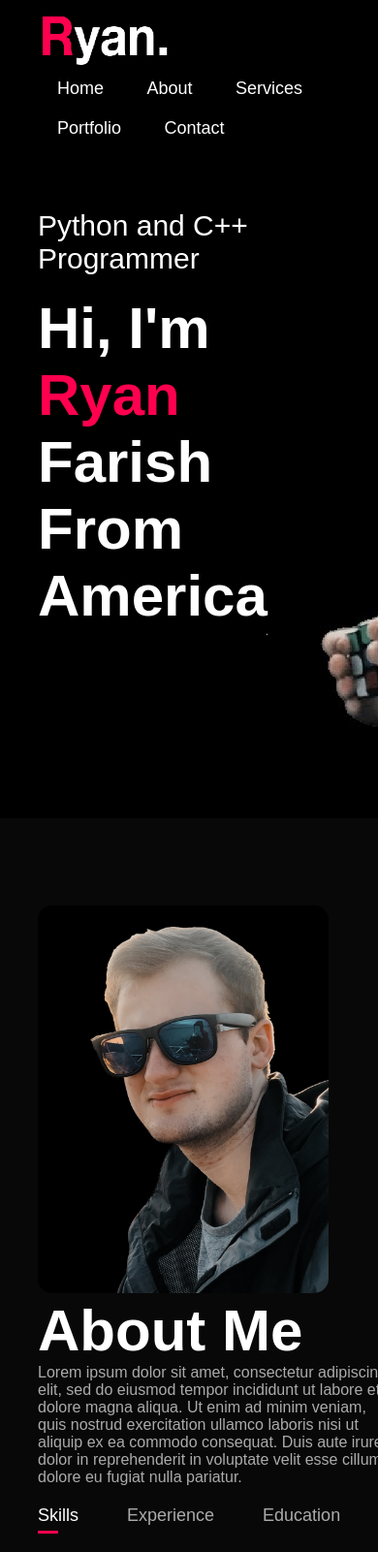
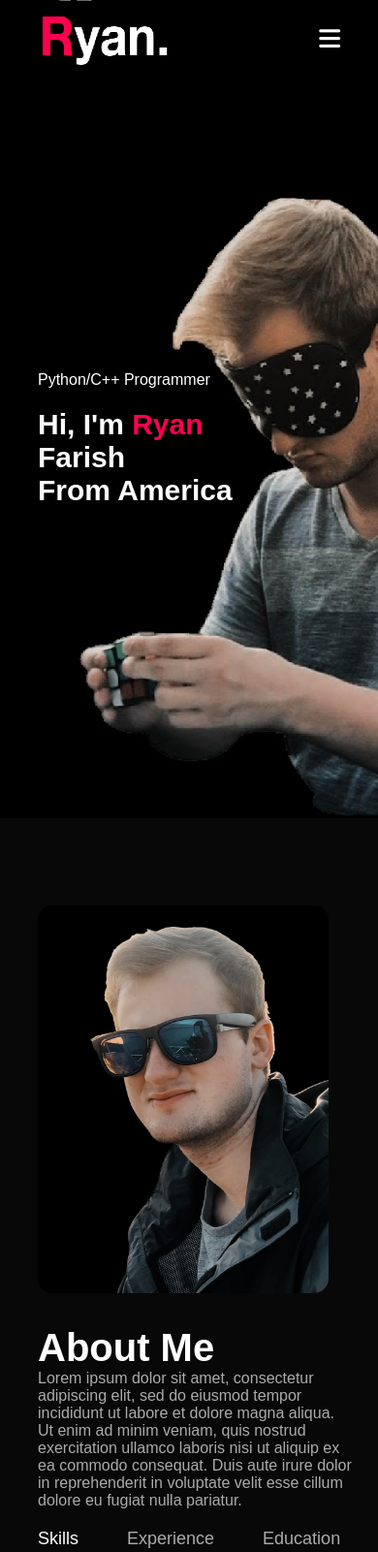
Before and after one commit to rpfarish/portfolioWebsite, a plain HTML site: page index.html in a window 390 px wide. Shown: the top 1601 px of the page at 97% size. Drawn offline with Linux system fonts and the light colour scheme.

Commit message:
added responsive design for small screens

```diff
--- a/index.html
+++ b/index.html
@@ -19,16 +19,18 @@
         <div class="container">
             <nav>
                 <img src="images/logo.png" class="logo" alt="logo">
-                <ul>
-                    <li><a href="#">Home</a></li>
-                    <li><a href="#">About</a></li>
-                    <li><a href="#">Services</a></li>
-                    <li><a href="#">Portfolio</a></li>
-                    <li><a href="#">Contact</a></li>
+                <ul id="sidemenu">
+                    <li><a href="#header" onclick="closemenu()">Home</a></li>
+                    <li><a href="#about" onclick="closemenu()">About</a></li>
+                    <li><a href="#services" onclick="closemenu()">Services</a></li>
+                    <li><a href="#" onclick="closemenu()">Portfolio</a></li>
+                    <li><a href="#" onclick="closemenu()">Contact</a></li>
+                    <i class="fas fa-solid fa-x" onclick="closemenu()"></i>
                 </ul>
+                <i class="fas fa-solid fa-bars" onclick="openmenu()"></i>
             </nav>
             <div class="header-text">
-                <p>Python and C++ Programmer</p>
+                <p>Python/C++ Programmer</p>
                 <h1>Hi, I'm <span>Ryan</span> Farish <br>From America</h1>
             </div>
         </div>
@@ -41,7 +43,7 @@
                 </div>
                 <div class="about-col-2">
                     <h1 class="sub-title">About Me</h1>
-                    <p>Lorem ipsum dolor sit amet, consectetur adipiscing elit, sed do eiusmod tempor incididunt ut labore
+                    <p class="sub-title-text">Lorem ipsum dolor sit amet, consectetur adipiscing elit, sed do eiusmod tempor incididunt ut labore
                         et dolore magna aliqua. Ut enim ad minim veniam, quis nostrud exercitation ullamco laboris nisi ut
                         aliquip ex ea commodo consequat. Duis aute irure dolor in reprehenderit in voluptate velit esse cillum
                         dolore eu fugiat nulla pariatur.</p>
@@ -105,8 +107,12 @@
     </div>
 </div>
 
+<div id="contact">
+
+    <div class="copyright">Copyright &#169 2024 Ryan. Made with <i class="heart fa-solid fa-heart"></i> in the U.S.A.</div>
+</div>
 
 <script src="index.js"></script>
 </body>
 </html>
-Algorithm Visualizers and Rubik's Cube Analyzer
+<!- Algorithm Visualizers and Rubik's Cube Analyzer />
--- a/index.js
+++ b/index.js
@@ -10,3 +10,15 @@ function opentab(tabname) {
     event.currentTarget.classList.add("active-link");
     document.getElementById(tabname).classList.add("active-tab");
 }
+
+var sidemenu = document.getElementById("sidemenu");
+
+
+function openmenu() {
+    sidemenu.style.right = "0";
+}
+
+function closemenu() {
+    sidemenu.style.right = "-200px";
+
+}
--- a/style.css
+++ b/style.css
@@ -3,6 +3,10 @@
     padding: 0;
     font-family: 'Poppins', sans-serif;
     box-sizing: border-box;
+}
+
+html {
+    scroll-behavior: smooth;
 }
 
 body {
@@ -198,3 +202,129 @@ nav ul li a:hover::after{
     background-color: #FF004f;
     transform: translateY(-10px);
 }
+
+
+
+
+
+
+
+
+
+
+
+
+
+
+
+
+
+
+
+
+
+
+
+
+
+
+
+
+
+
+
+
+
+
+
+
+
+
+
+
+
+
+
+.copyright {
+    width: 100%;
+    text-align: center;
+    padding: 25px 0;
+    background: #262626;
+    font-weight: 300;
+    margin-top: 20px;
+}
+
+.heart {
+    color: #FF004f;
+}
+
+/*------------------css-for-small-screens-----------*/
+
+nav .fas {
+    display: none;
+}
+
+@media only screen and (max-width: 600px) {
+    #header{
+        background-image: url("images/r_background2_phone.png");
+    }
+    .header-text {
+        margin-top: 100%;
+        margin-right: 20%;
+        font-size: 16px;
+    }
+    .header-text h1 {
+        font-size: 30px;
+    }
+
+    nav .fas {
+        display: block;
+        font-size: 25px;
+    }
+    nav ul {
+        background: #FF004f;
+        position: fixed;
+        top: 0;
+        right: -200px;
+        width: 200px;
+        height: 100%;
+        padding-top: 50px;
+        z-index: 2;
+        transition: right 0.5s;
+    }
+    nav ul li {
+        display: block;
+        margin: 25px;
+    }
+    nav ul .fas {
+        position: absolute;
+        top: 25px;
+        left: 25px;
+        cursor: pointer;
+    }
+
+    .sub-title {
+        font-size: 40px;
+    }
+    .about-col-1, .about-col-2 {
+        flex-basis: 100%;
+    }
+
+    .about-col-1 {
+        margin-bottom: 30px;
+    }
+    .about-col-2
+
+    .sub-title-text {
+        padding-right: 10%;
+    }
+    .tab-contents {
+        padding-right: 10%;
+    }
+    .contact-left, .contact-right {
+        flex-basis: 100%;
+    }
+    .copyright {
+        font-size: 14px;
+    }
+}
```
Also changed, not shown: images/r_background2_phone.png (added).
